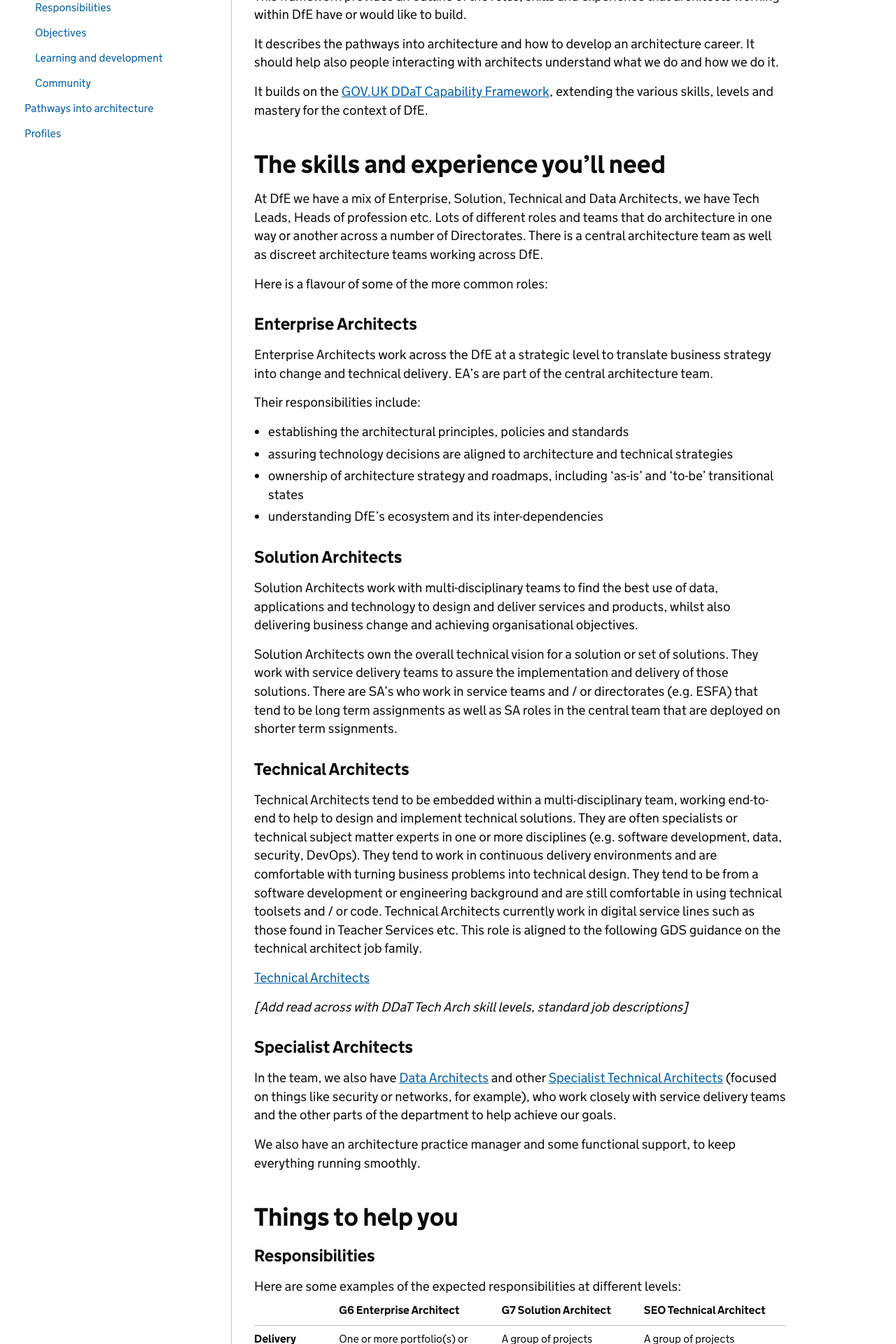
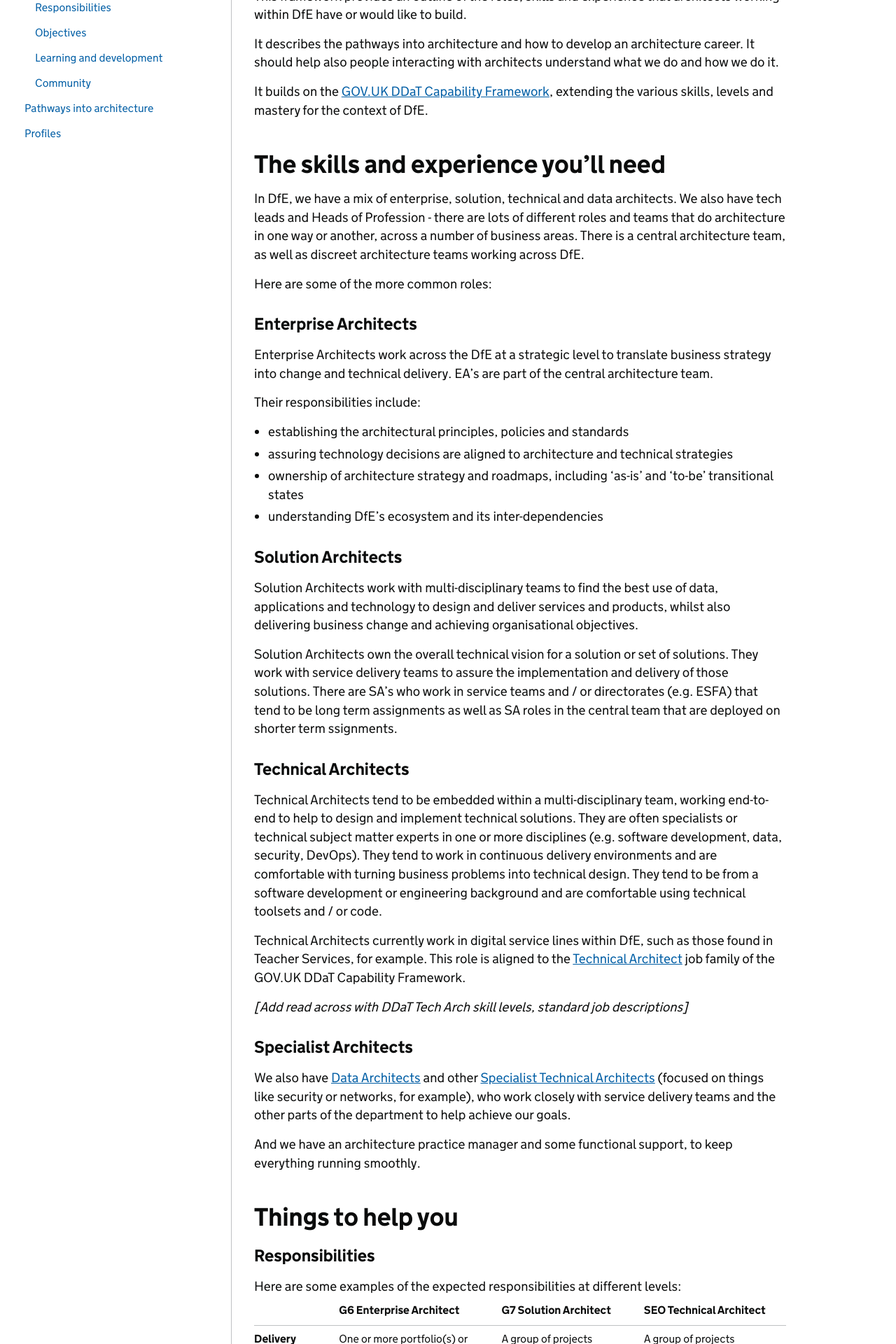
Before and after one commit to DFE-Digital/architecture, a Jekyll site: the page built from capability/architecture-capability-framework.md, in a window 1280 px wide. Shown: the part 410-2330 px from the top of the page at 70% size. Built offline with Jekyll 4.4.1, drawn with Linux system fonts in a browser that asks for light colours; our own code applies the rules of GitHub Pages for plain Markdown files.

Commit message:
Update architecture-capability-framework.md
Tweaks to recent updates, for consistency.

```diff
--- a/capability/architecture-capability-framework.md
+++ b/capability/architecture-capability-framework.md
@@ -15,9 +15,9 @@ It describes the pathways into architecture and how to develop an architecture c
 It builds on the [GOV.UK DDaT Capability Framework](https://www.gov.uk/government/collections/digital-data-and-technology-profession-capability-framework), extending the various skills, levels and mastery for the context of DfE.
 
 ## The skills and experience you'll need
-At DfE we have a mix of Enterprise, Solution, Technical and Data Architects, we have Tech Leads, Heads of profession etc. Lots of different roles and teams that do architecture in one way or another across a number of Directorates. There is a central architecture team as well as discreet architecture teams working across DfE.
+In DfE, we have a mix of enterprise, solution, technical and data architects. We also have tech leads and Heads of Profession - there are lots of different roles and teams that do architecture in one way or another, across a number of business areas. There is a central architecture team, as well as discreet architecture teams working across DfE.
 
-Here is a flavour of some of the more common roles:
+Here are some of the more common roles:
 
 ### Enterprise Architects
 
@@ -38,18 +38,18 @@ Solution Architects own the overall technical vision for a solution or set of so
 
 ### Technical Architects
 
-Technical Architects tend to be embedded within a multi-disciplinary team, working end-to-end to help to design and implement technical solutions. They are often specialists or technical subject matter experts in one or more disciplines (e.g. software development, data, security, DevOps). They tend to work in continuous delivery environments and are comfortable with turning business problems into technical design. They tend to be from a software development or engineering background and are still comfortable in using technical toolsets and / or code. Technical Architects currently work in digital service lines such as those found in Teacher Services etc. This role is aligned to the following GDS guidance on the technical architect job family.
+Technical Architects tend to be embedded within a multi-disciplinary team, working end-to-end to help to design and implement technical solutions. They are often specialists or technical subject matter experts in one or more disciplines (e.g. software development, data, security, DevOps). They tend to work in continuous delivery environments and are comfortable with turning business problems into technical design. They tend to be from a software development or engineering background and are comfortable using technical toolsets and / or code.
 
-[Technical Architects](https://www.gov.uk/guidance/technical-architect)
+Technical Architects currently work in digital service lines within DfE, such as those found in Teacher Services, for example. This role is aligned to the [Technical Architect](https://www.gov.uk/guidance/technical-architect) job family of the GOV.UK DDaT Capability Framework.
 
 *[Add read across with DDaT Tech Arch skill levels, standard job descriptions]*
 
 ### Specialist Architects
 
-In the team, we also have [Data Architects](https://www.gov.uk/government/publications/data-architect-role-description/data-architect-role-description)
+We also have [Data Architects](https://www.gov.uk/government/publications/data-architect-role-description/data-architect-role-description)
 and other [Specialist Technical Architects](https://www.gov.uk/government/publications/technical-specialist-architect-role-description/technical-specialist-architect-role-description) (focused on things like security or networks, for example), who work closely with service delivery teams and the other parts of the department to help achieve our goals.
 
-We also have an architecture practice manager and some functional support, to keep everything running smoothly.
+And we have an architecture practice manager and some functional support, to keep everything running smoothly.
 
 ## Things to help you
 ### Responsibilities
```
